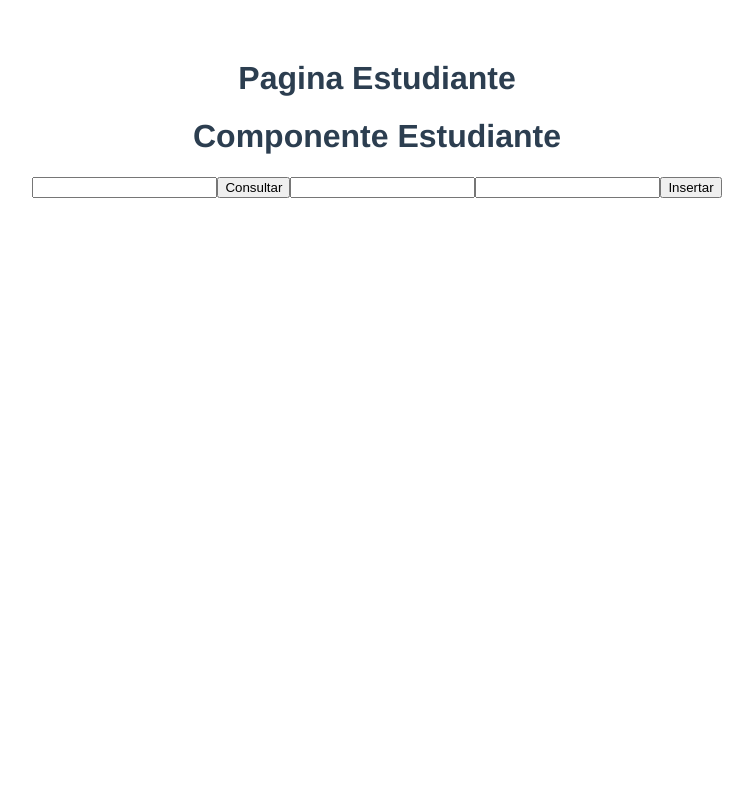
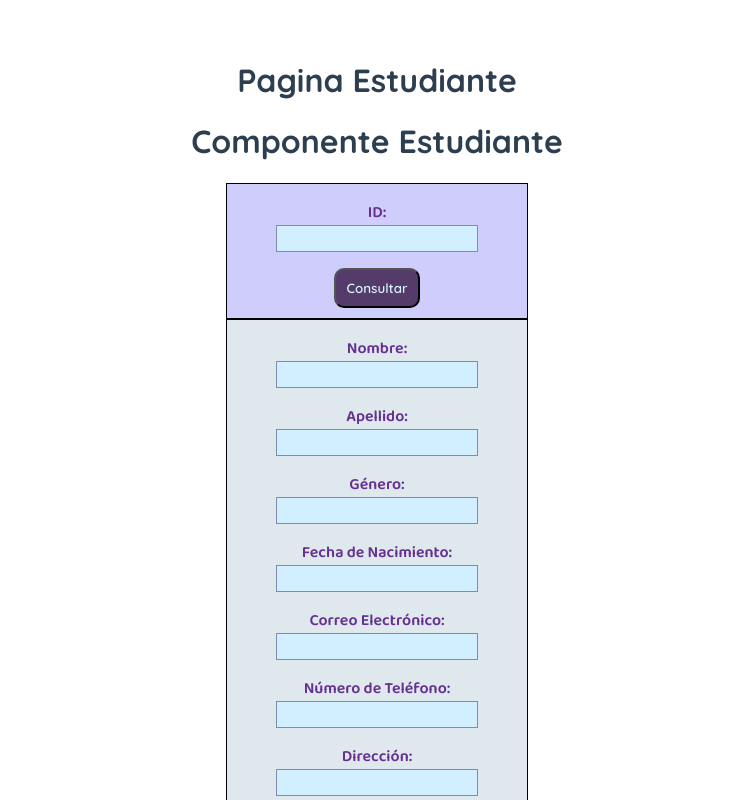
Before and after one commit to WendyJazmin/pw_vue_u3_p5_wc, a Vue app: page / in a window 1280 px wide. Shown: the top 800 px of the page, without its empty margins (263-1016 px from the left). Built offline with nearby package versions, Linux system fonts and the light colour scheme.

Commit message:
tarea12: Incluir en la página todos los campos de Estudiante tanto par el GET como el POST

```diff
--- a/public/index.html
+++ b/public/index.html
@@ -6,6 +6,11 @@
     <meta name="viewport" content="width=device-width,initial-scale=1.0">
     <link rel="icon" href="<%= BASE_URL %>favicon.ico">
     <title><%= htmlWebpackPlugin.options.title %></title>
+
+    <link rel="preconnect" href="https://fonts.googleapis.com">
+    <link rel="preconnect" href="https://fonts.gstatic.com" crossorigin>
+    <link href="https://fonts.googleapis.com/css2?family=Baloo+2:wght@400..800&family=Quicksand:wght@300..700&display=swap" rel="stylesheet">
+
   </head>
   <body>
     <noscript>
--- a/src/components/Estudiante.vue
+++ b/src/components/Estudiante.vue
@@ -1,12 +1,26 @@
 <template>
   <h1>Componente Estudiante</h1>
 
-  <input  v-model="id" type="text">
-  <button @click="consultarPorId">Consultar</button>
+  <div class="container1">
+    <p type = "ID:"><input  v-model="id" type="text"></p>
+    <button @click="consultarPorId">Consultar</button>
+  </div>
 
-  <input  v-model="nombre" type="text"/>
-  <input  v-model="apellido" type="text"/>
-  <button @click="insertar">Insertar</button>
+  <div class="container2">
+    <!--DATOS DEL ESTUDIANTE-->
+    <p type="Nombre: "><input v-model="nombre" type="text"></p>
+    <p type ="Apellido:"><input v-model="apellido" type="text"/></p>
+    <p type = "Género:"><input v-model="genero" type="text"/></p>
+    <p type = "Fecha de Nacimiento:"><input v-model="fechaNacimiento" type="text"/></p>
+    <p type = "Correo Electrónico:"> <input v-model="correoElectronico" type="text"/></p>
+    <p type = "Número de Teléfono:"> <input v-model="numeroTelefono" type="text"/></p>
+    <p type = "Dirección:"><input v-model="direccion" type="text"/></p>
+    <p type = "Año de Ingreso:"><input v-model="anioIngreso" type="text"/></p>
+    <p type = "Carrera:"><input v-model="carrera" type="text"/></p>
+
+    <button @click="insertar">Insertar</button>
+  </div>
+
 
 </template>
 
@@ -19,7 +33,14 @@ export default {
         return{
             id:null,
             nombre: null,
-            apellido: null
+            apellido: null,
+            genero: null,
+            fechaNacimiento: null,
+            correoElectronico: null,
+            numeroTelefono: null,
+            direccion: null,
+            anioIngreso: null,
+            carrera: null
         };
     },
 
@@ -28,22 +49,31 @@ export default {
            const data = await consultarEstudianteFachada(this.id);
            console.log('Desde componente');
            console.log(data);
+
            this.nombre = data.nombre;
+           this.apellido = data.apellido;
+            this.genero = data.genero,
+            this.fechaNacimiento = data.fechaNacimiento,
+            this.correoElectronico = data.correoElectronico,
+            this.numeroTelefono = data.numeroTelefono,
+            this.direccion = data.direccion,
+            this.anioIngreso = data.anioIngreso,
+            this.carrera = data.carrera
         },
 
        async insertar(){
 
             const estuBody = {
 
-                nombre: "alison",
+                nombre: this.nombre,
                 apellido: this.apellido,
-                genero: "femenino",
-                fechaNacimiento: "2000-01-03T00:00:00",
-                correoElectronico: "alisonperez@hotmail.com",
-                numeroTelefono: "1212144",
-                direccion: "Av. Amazonas",
-                anioIngreso: 2019,
-                carrera: "Diseño Gráfico"
+                genero: this.genero,
+                fechaNacimiento: this.fechaNacimiento,
+                correoElectronico: this.correoElectronico,
+                numeroTelefono: this.numeroTelefono,
+                direccion: this.direccion,
+                anioIngreso: this.anioIngreso,
+                carrera: this.carrera
             };
 
             await insertarFachada(estuBody);
@@ -52,6 +82,69 @@ export default {
 };
 </script>
 
-<style>
+<style scope>
 
+h1{
+    font-family: "Quicksand", sans-serif;
+    font-weight: 750;/**grosor de la fuente */
+}
+
+p{
+    font-family: "Baloo 2", sans-serif;
+    font-style: normal;
+}
+
+.container1{
+  display: flex;
+  justify-content: center;
+  align-items: center;
+  flex-direction: column;
+  width: 300px;
+  margin: auto;
+  background-color: rgb(207, 205, 251);
+  border: solid 1px black;
+  padding-bottom: 10px;
+}
+
+.container2{
+    /*display: flex;*/
+  justify-content: center;
+  align-items: center;
+  flex-direction: column;
+  width: 300px;
+  background: #dee8ed;
+  margin: auto;
+  border: solid 1px black;
+  padding-bottom: 10px;
+}
+
+/*para visualizar las etiquetas*/
+p:before{
+
+    font-family:"Baloo 2", sans-serif;
+    content: attr(type);
+    display: block;/*se muestre el bloque completo*/
+    font-size: 16px;
+    color: #653090;
+    font-weight: 600;
+}
+
+input {
+    height: 25px;
+    width: 200px; /* O un valor específico en px, como 300px */
+    font-family: monospace;
+    text-align: center;
+    background: #d2efff;
+    border: 1px solid rgba(41, 31, 90, 0.478);
+    padding: 0; /* O ajusta según la necesidad */
+}
+
+button{
+    font-family:"Quicksand", sans-serif;
+    background-color: #543b69;
+    color: #d7f2ff;
+    padding: 10px;
+    border-radius: 10px;
+    font-weight: 600;/**grosor de la fuente */
+}
 </style>
```
